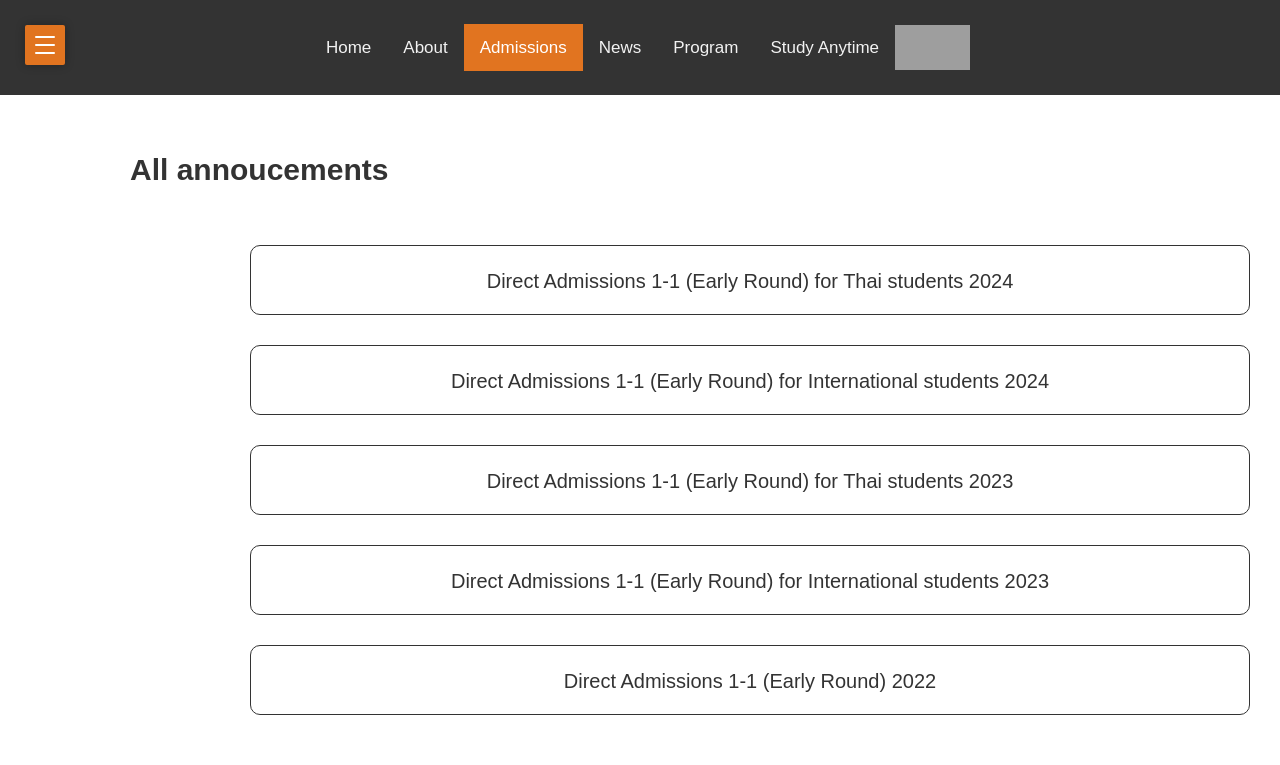
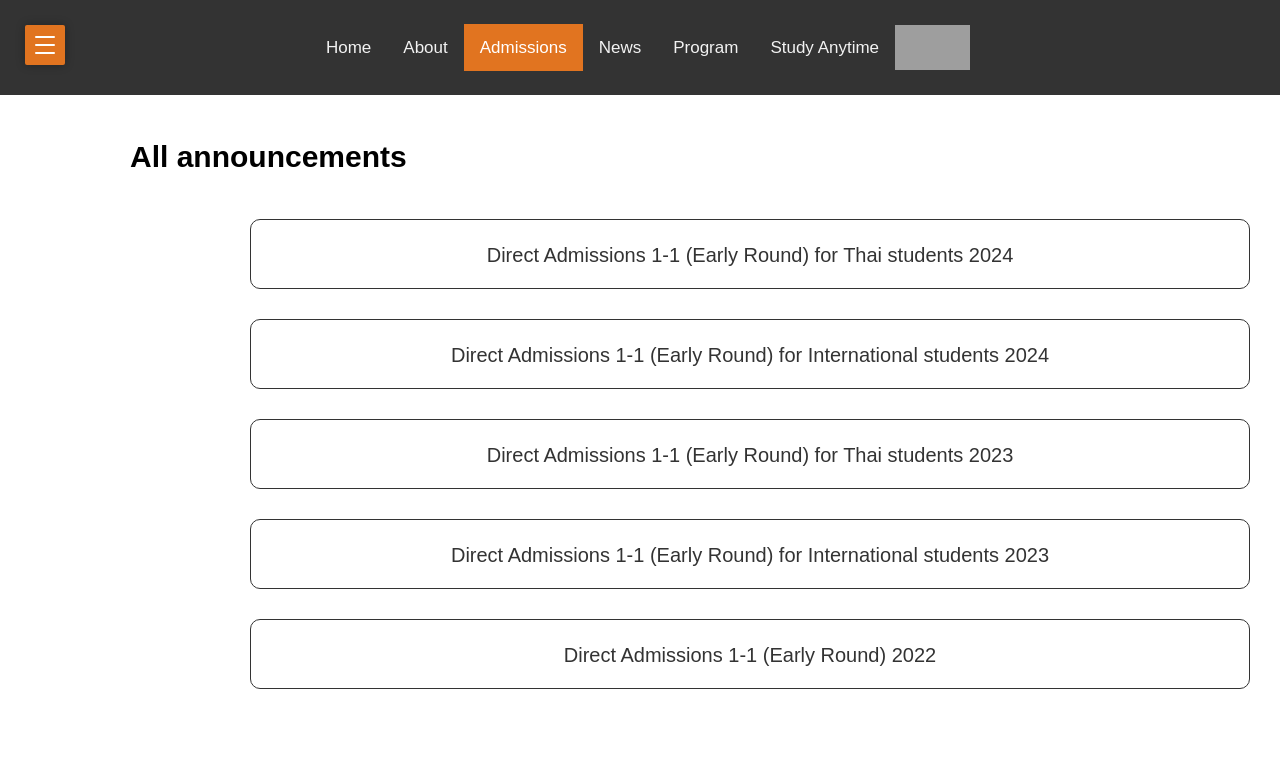
Before and after one commit to shoviper/Study-Anytime, a FastAPI app: page /admission in a window 1280 px wide. Shown: the top 765 px of the page. Run offline with FastAPI, Linux system fonts and the light colour scheme; grey boxes are pictures that could not be loaded.

Commit message:
Admission เสร็จจริงจัง

```diff
--- a/backend/static/index.css
+++ b/backend/static/index.css
@@ -725,18 +725,26 @@
   font-size: 16px;
   line-height: 1.5;
 }
+/* news */
 
 
 
-/* news */
 
-/* admission page*/
+/* admission */
+.contentheader h3 {
+  font-size: 30px;
+  margin-bottom: 35px;
+  margin-left: 80px;
+}
+
 .alladmission {
   display: flex;
   flex-direction: column;
   align-items: center;
   margin-top: 20px;
 }
+
+
 
 .admissionblock {
   background-color: #fff;
--- a/backend/templates/admission.html
+++ b/backend/templates/admission.html
@@ -50,7 +50,7 @@
         </div>
         <div class="content">
             <div class="contentheader">
-                <h2>All annoucements</h2>
+                <h3>All announcements</h3>
             </div>
             <div class="alladmission">
                 <div class="admissionblock">
```
Also changed, not shown: 1 other file.
